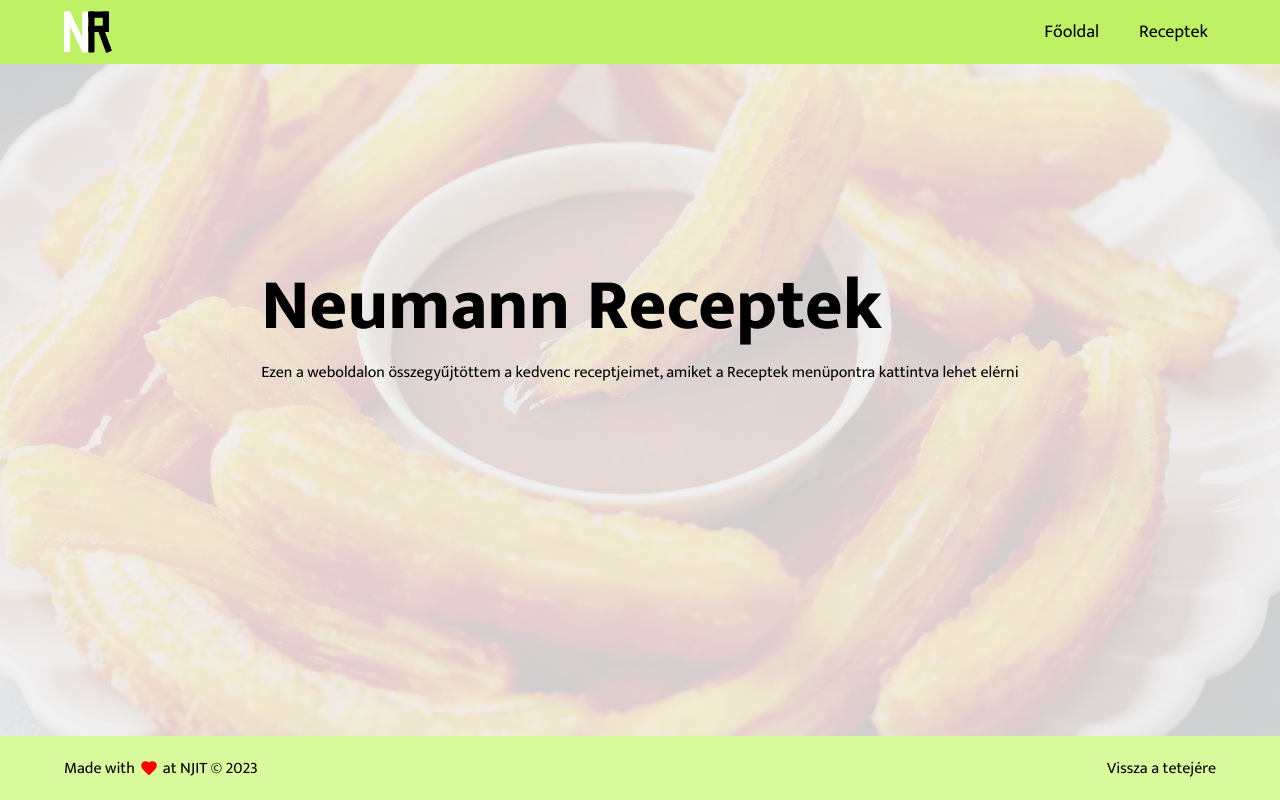
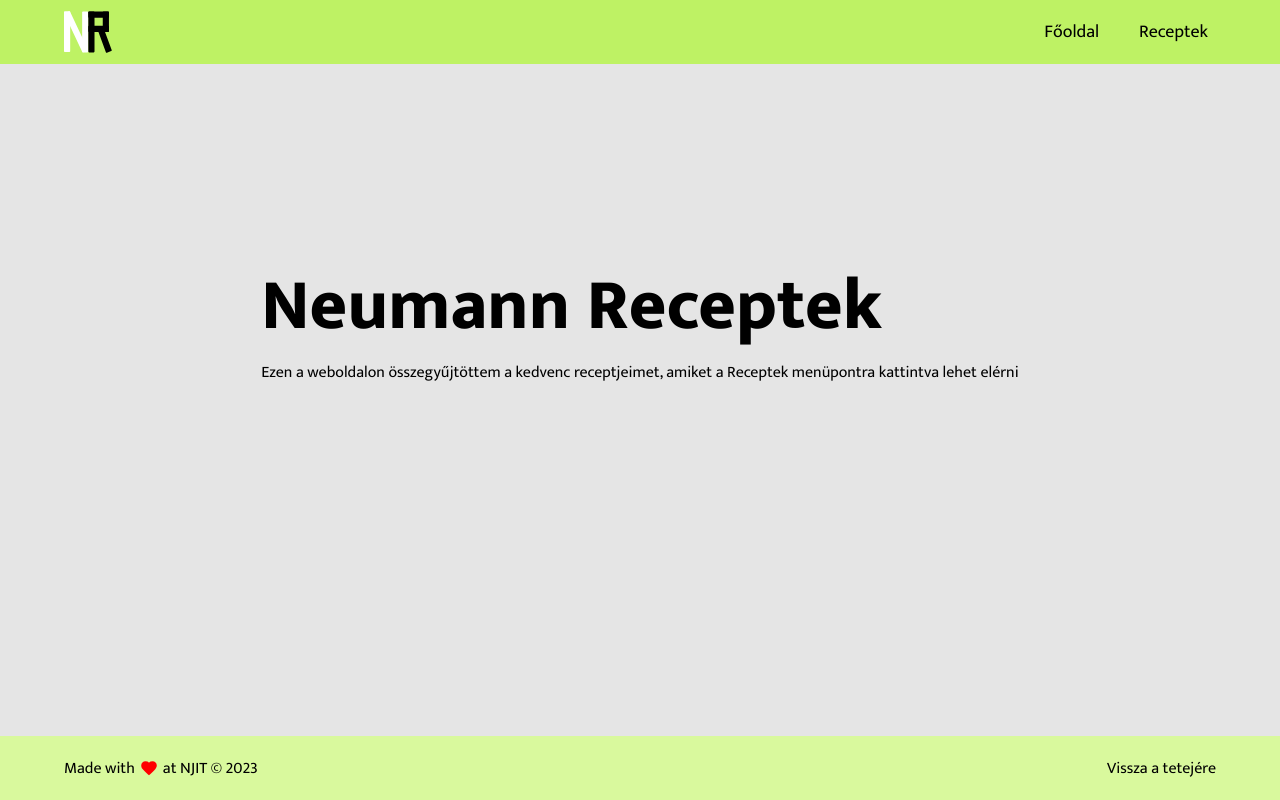
Before and after one commit to brown-bas/IKT_Project_1, a SvelteKit app: page / in a window 1280 px wide. Built offline with nearby package versions, Linux system fonts and the light colour scheme.

Commit message:
Hibajavítás

```diff
--- a/src/routes/+layout.svelte
+++ b/src/routes/+layout.svelte
@@ -38,6 +38,6 @@
   }
 
   :global(body){
-    background-image: none;
+    background-image: none !important;
   }
 </style>
```
